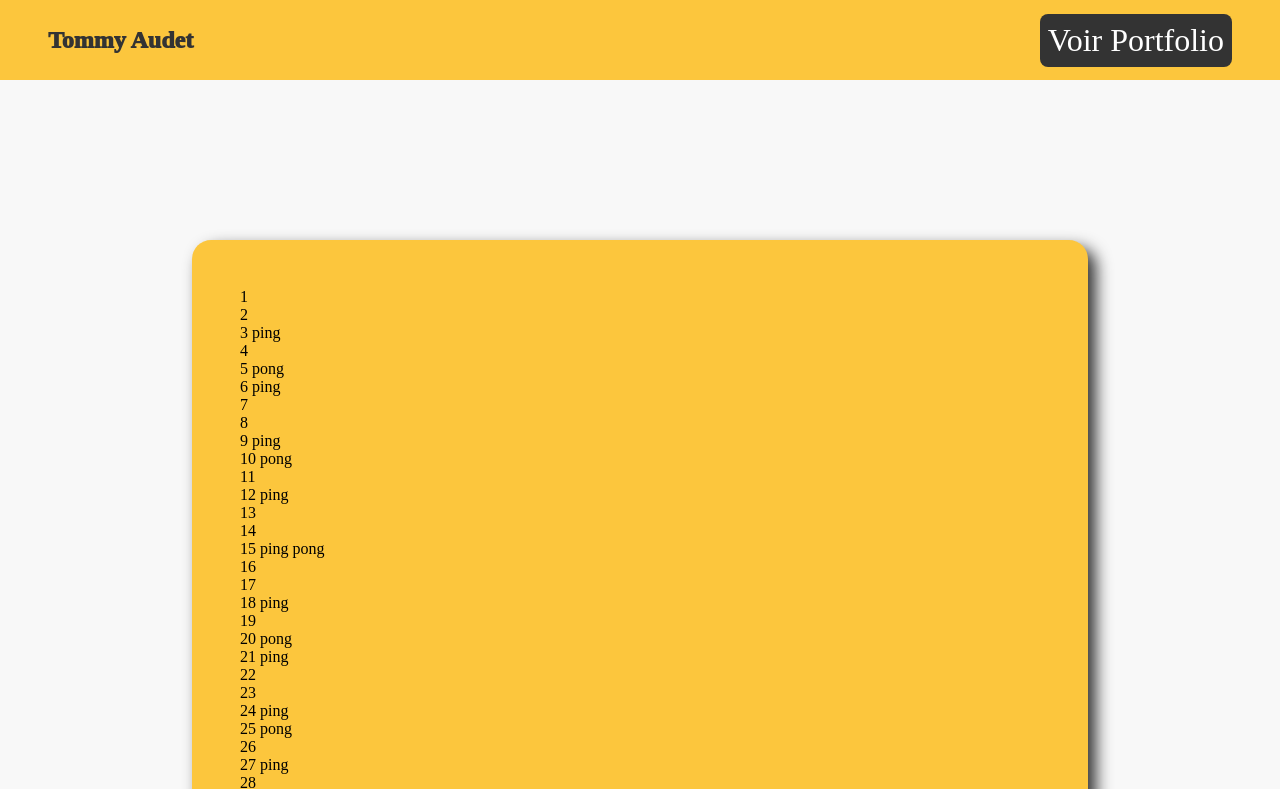
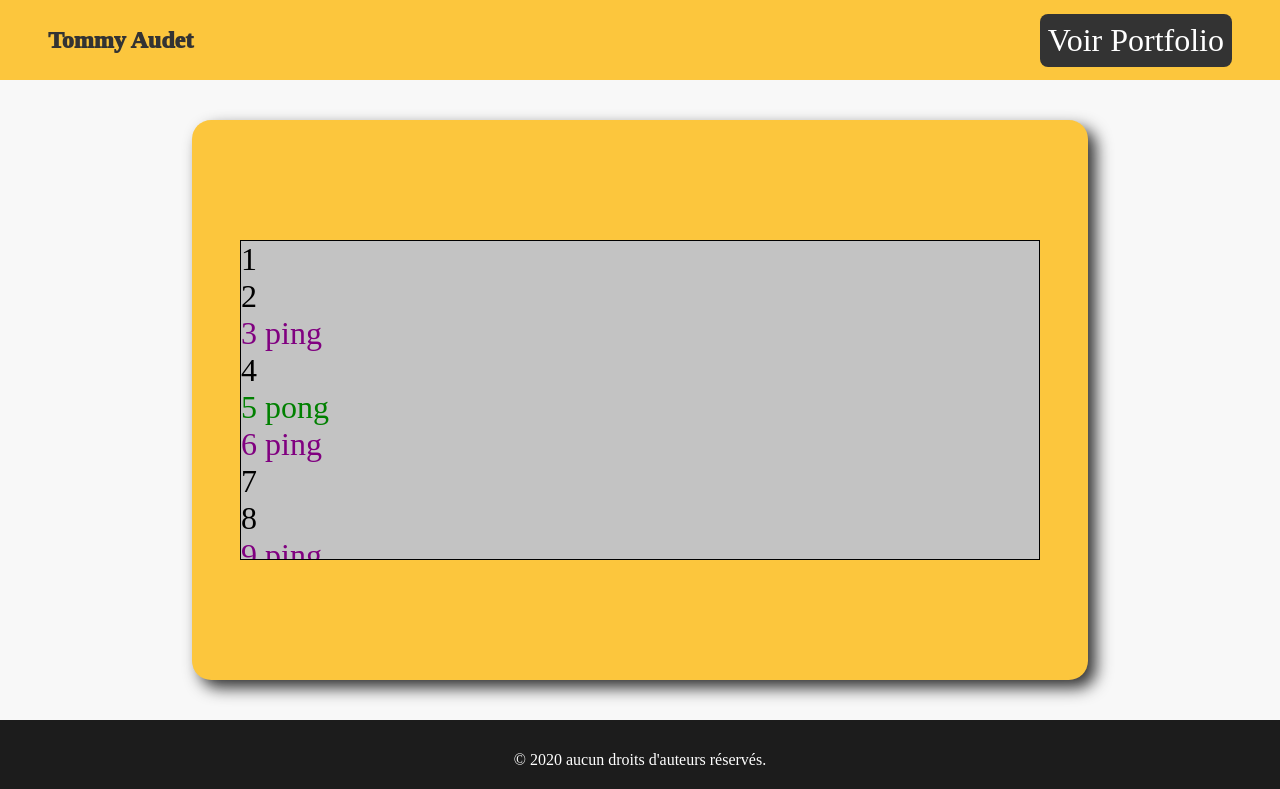
Before and after one commit to MaGameQc/testcollabox, a plain HTML site: page index.html in a window 1280 px wide. Shown: the top 789 px of the page. Drawn offline with Linux system fonts and the light colour scheme.

```diff
--- a/index.html
+++ b/index.html
@@ -13,11 +13,22 @@
 
     <section class="content">
         <div class="card">
-            <!-- <div class="card__imgCont">
-                <img class="card__imgCont__img" src="https://img.huffingtonpost.com/asset/5c9316d72300003000e8d220.jpeg?ops=1200_630" alt="">
+
+            <!-- <div class="card__text">
+                <p class="text"></p>
             </div> -->
-            <div class="card__text">
-                <p class="text"></p>
+            <!-- <div class="card__item">
+                <div class="card__item__filter">
+                    <select class="card__item__filter__select">
+                        <option class="card__item__filter__select__option" value="voirTous">voir tous</option>
+                        <option class="card__item__filter__select__option" value="voirPing">voir Ping</option>
+                        <option class="card__item__filter__select__option" value="voirPong">voir Pong</option>
+                        <option class="card__item__filter__select__option" value="voirPingPong">voir Ping Pong</option>
+                    </select>
+                </div>
+            </div> -->
+            <div class="card__item">
+                <p class="card__item__text"></p>
             </div>
         </div>
     </section>
@@ -49,6 +60,7 @@
         "footer"
         ;
         grid-template-rows: 5rem 1fr 5rem;
+        grid-template-columns: 1fr;
         background-color: grey;
     }
 
@@ -87,7 +99,7 @@
         display: flex;
         align-items: center;
         justify-content: center;
-        padding: 20vh 0;
+        padding: 5vh 0;
     }
 
     .card{
@@ -97,40 +109,34 @@
         height: 100%;
         border-radius: 1.2rem;
          display: grid;
-        grid-template-columns: 40% 60%;
+        grid-template-columns: 1fr;
         box-shadow: #333333 0.5rem 0.5rem 1rem;
         animation: fadeIn 1s ease-out forwards;
     }
 
-    .card__imgCont{
-        width: 100%;
+
+    .card__item{
+        display: flex;
+        justify-content: center;
+        align-items: center;
+        padding: 3rem;
         height: 100%;
     }
 
-    .card__imgCont__img{
-        object-fit: cover;
+    .card__item__text{
+        background-color: rgb(195, 195, 195);
+        max-height: 40vh;
         width: 100%;
-        height: 100%;
-        border-radius: 1.2rem 0 0 1.2rem;
-    }
-
-    .card__text{
-        display: flex;
-        flex-direction: column;
-        align-items: flex-start;
-        padding: 3rem;
+        overflow-y: scroll;
+        font-size: 2rem;
+        border: 1px solid black;
     }
 
     .card__text__title{
         font-size: 3rem;
     }
 
-    .card__text__subTitle{
-        opacity: 0;
-        margin-top: 2rem;
-        font-size: 1.5rem;
-        animation: fadeIn 1s 1s ease-out forwards;
-    }
+
 
     @keyframes fadeIn {
         from{transform: translateX(-15rem); opacity: 0;}
@@ -178,41 +184,74 @@
 <script>
 
 const pingPong = {
-    mainElement : document.querySelector(".text"),
+    mainElement : document.querySelector(".card__item__text"),
+
+    selectElement : document.querySelector(".card__item__filter__select"),
+
+    selectValue : "voirTous",
+
+    ping : [],
+    pong : [],
+    pingPong : [],
+
     from : 1,
     to : 100,
+
+    eraseContent : () =>{
+        pingPong.mainElement.innerHTML = "";
+    },
+
     loop : () =>{
         for(i = pingPong.from; i <= pingPong.to; i++){
-            pingPong.createElements(i);
-            pingPong.checkElements(i);
+            if(pingPong.selectValue == "voirTous"){
+                pingPong.appendElements(pingPong.createElements(i));
+            }
+            else if(pingPong.selectValue == "voirPing"){
+                pingPong.appendElements(pingPong.createElements(i));
+            }
+            else if(pingPong.selectValue == "voirPong"){
+                pingPong.appendElements(pingPong.createElements(i));
+            }
+            else if(pingPong.selectValue == "pingPong"){
+                pingPong.appendElements(pingPong.createElements(i));
+            }
         }
     },
 
     createElements : (number) =>{
         const main = pingPong.mainElement;
         const parent = document.createElement("p");
-        const textContent = pingPong.checkElements(number);
+        pingPong.checkPingOrPong(number, parent, pingPong.selectValue);
+        const textContent = number + pingPong.checkPingOrPong(number, parent);
         const child = document.createTextNode(textContent);
-        pingPong.appendElements(main, parent, child);
+        return {main : main, parent : parent,textContent: textContent,child: child};
     },
 
-    appendElements : (main, parent, child) =>{
-        parent.appendChild(child);
-        main.appendChild(parent);
+    appendElements : (elements) =>{
+        elements.parent.appendChild(elements.child);
+        elements.main.appendChild(elements.parent);
     },
 
-    checkElements : (number) =>{
+
+    checkPingOrPong : (number, parent, select) =>{
         if(number % 5 == 0 && number % 3 == 0){
-            return number + " ping pong"
+            pingPong.changeTextColor(parent, "blue");
+            return " ping pong"
         }
         if(number % 5 == 0){
-            return number + " pong"
+            pingPong.changeTextColor(parent, "green");
+            return " pong"
         }
         if(number % 3 == 0){
-            return number + " ping"
+            pingPong.changeTextColor(parent, "purple");
+            return " ping"
         } else{
-            return number;
+            return "";
         }
+    },
+
+    changeTextColor : (element, color) =>{
+        element.style.color = color;
     },
 
 
```
